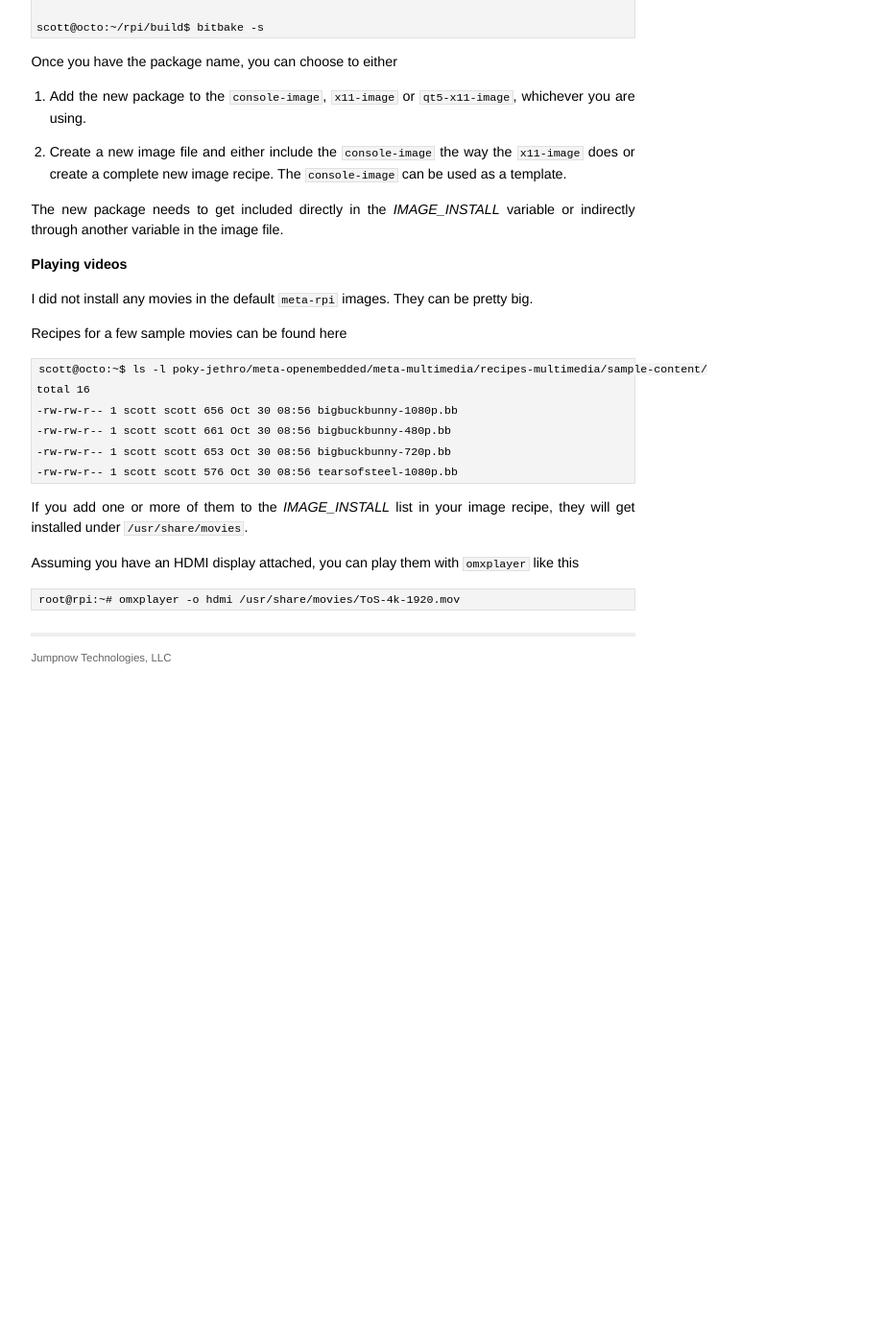
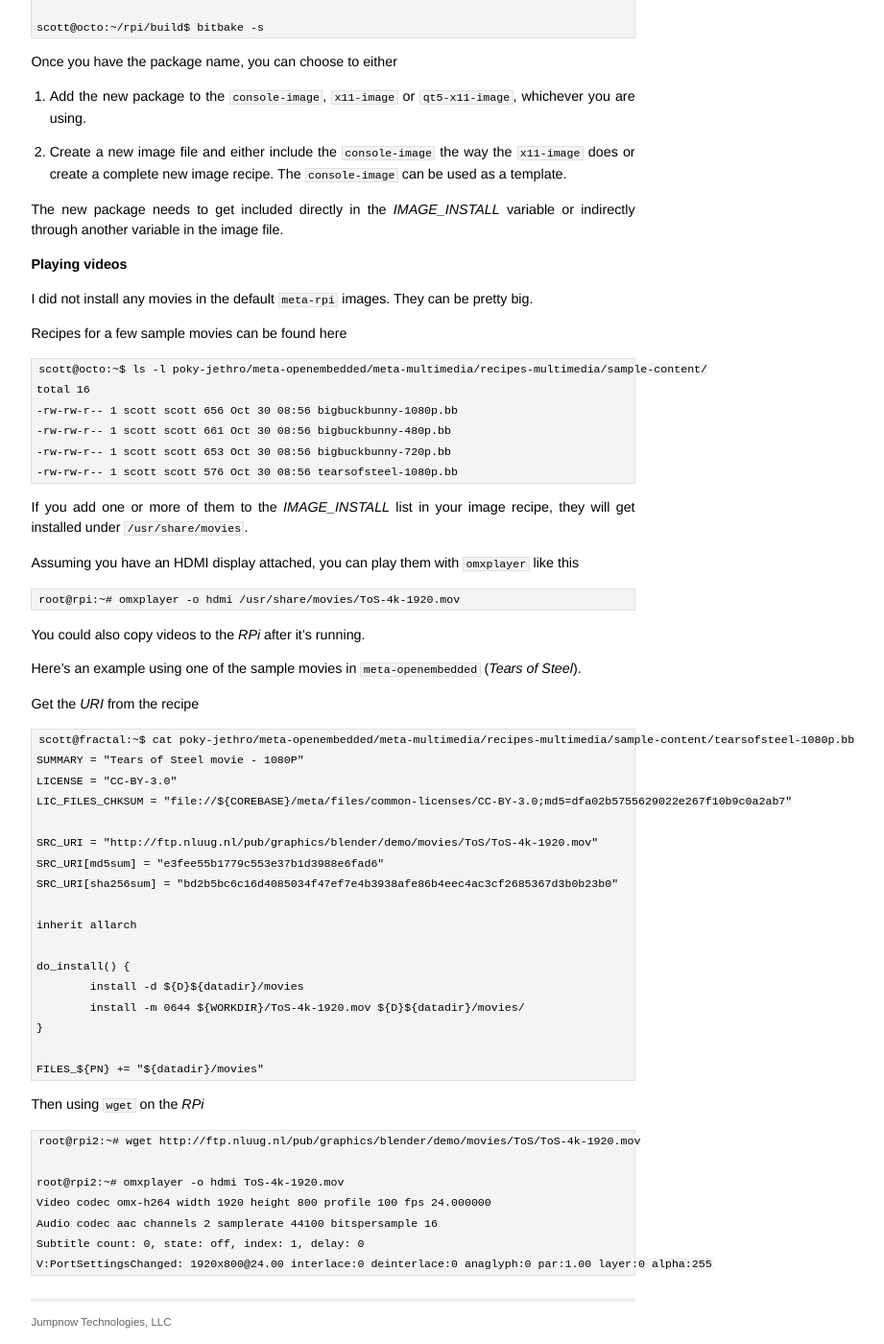
Before and after one commit to jumpnow/jumpnowtek-site, a Jekyll site: the page built from _posts/2015-12-04-Raspberry-Pi-Systems-with-Yocto.md, in a window 1280 px wide and 1400 px high, scrolled down 8417 px. Shown: the whole window at 96% size, without its empty margins (293-1214 px from the left). Built offline with Jekyll 4.4.1, drawn with Linux system fonts in a browser that asks for light colours; before the commit the page ends 9125 px from its top, so only the background shows below that; some of the changed text lies outside the part shown.

Commit message:
Add download movie example to rpi doc

```diff
--- a/_posts/2015-12-04-Raspberry-Pi-Systems-with-Yocto.md
+++ b/_posts/2015-12-04-Raspberry-Pi-Systems-with-Yocto.md
@@ -437,6 +437,39 @@ Assuming you have an HDMI display attached, you can play them with `omxplayer` l
 
     root@rpi:~# omxplayer -o hdmi /usr/share/movies/ToS-4k-1920.mov
 
+You could also copy videos to the *RPi* after it's running.
+
+Here's an example using one of the sample movies in `meta-openembedded` (*Tears of Steel*).
+
+Get the *URI* from the recipe
+
+    scott@fractal:~$ cat poky-jethro/meta-openembedded/meta-multimedia/recipes-multimedia/sample-content/tearsofsteel-1080p.bb
+    SUMMARY = "Tears of Steel movie - 1080P"
+    LICENSE = "CC-BY-3.0"
+    LIC_FILES_CHKSUM = "file://${COREBASE}/meta/files/common-licenses/CC-BY-3.0;md5=dfa02b5755629022e267f10b9c0a2ab7"
+
+    SRC_URI = "http://ftp.nluug.nl/pub/graphics/blender/demo/movies/ToS/ToS-4k-1920.mov"
+    SRC_URI[md5sum] = "e3fee55b1779c553e37b1d3988e6fad6"
+    SRC_URI[sha256sum] = "bd2b5bc6c16d4085034f47ef7e4b3938afe86b4eec4ac3cf2685367d3b0b23b0"
+
+    inherit allarch
+
+    do_install() {
+            install -d ${D}${datadir}/movies
+            install -m 0644 ${WORKDIR}/ToS-4k-1920.mov ${D}${datadir}/movies/
+    }
+
+    FILES_${PN} += "${datadir}/movies"
+
+Then using `wget` on the *RPi*
+
+    root@rpi2:~# wget http://ftp.nluug.nl/pub/graphics/blender/demo/movies/ToS/ToS-4k-1920.mov
+
+    root@rpi2:~# omxplayer -o hdmi ToS-4k-1920.mov
+    Video codec omx-h264 width 1920 height 800 profile 100 fps 24.000000
+    Audio codec aac channels 2 samplerate 44100 bitspersample 16
+    Subtitle count: 0, state: off, index: 1, delay: 0
+    V:PortSettingsChanged: 1920x800@24.00 interlace:0 deinterlace:0 anaglyph:0 par:1.00 layer:0 alpha:255
 
 [rpi]: https://www.raspberrypi.org/
 [raspbian]: https://www.raspbian.org/
```
Also changed, not shown: other parts of _posts/2015-12-04-Raspberry-Pi-Systems-with-Yocto.md (+1 -1 lines).
